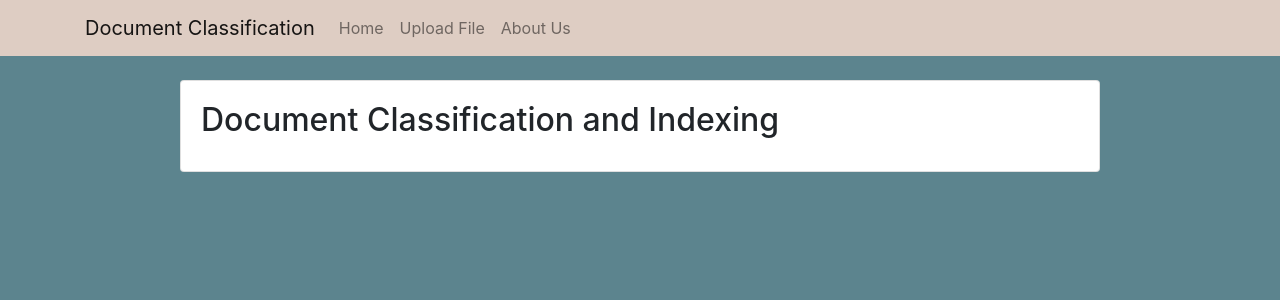
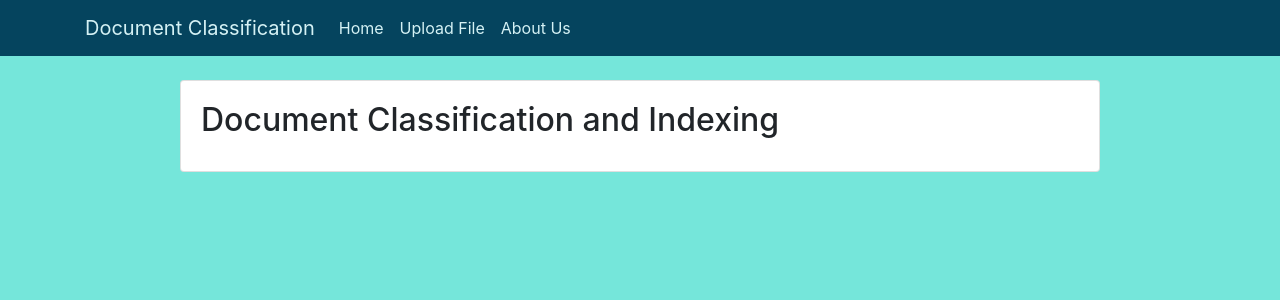
Before and after one commit to nsshah14/Document_Classification, a Django app: page / in a window 1280 px wide. Shown: the top 300 px of the page. Run offline with Django 3.2, Linux system fonts and the light colour scheme; parts of the project's set-up code (start-up, migrations or seed data) failed here and were passed over; some libraries are stand-ins or nearby versions.

Commit message:
colors changed

```diff
--- a/mysite/core/views.py
+++ b/mysite/core/views.py
@@ -23,7 +23,7 @@ def file_upload_view(request):
         #my_file=request.FILES.get('file')
         #Doc.objects.create(upload="myfile")
         files = request.FILES.getlist('file')
-        print(len(files))
+        print(files)
         return HttpResponse('')
     else:
         return JsonResponse({'post':'false'})
--- a/mysite/static/css/app.css
+++ b/mysite/static/css/app.css
@@ -1,9 +1,12 @@
-/*body {
-  background-color: #5c848e;
+body {
+  background-color: #75e6da ;
 }
 .navbar {
-  background-color: #decdc3;
-}*/
+  background-color: #05445e;
+}
+.navbar .container a, .navbar .container .navbar-collapse ul li a{
+  color: #d4f1f4;
+}
 
 .dz{
   border: dashed !important;
--- a/mysite/templates/base.html
+++ b/mysite/templates/base.html
@@ -8,8 +8,8 @@
   <link rel="stylesheet" type="text/css" href="{% static 'dropzone/dropzone.css' %}">
   <title>{% block title %}Document Classification{% endblock %}</title>
 </head>
-<body style="background-color: #5c848e">
-  <nav class="navbar navbar-expand-lg navbar-light mb-4" style="background-color: #decdc3;">
+<body>
+  <nav class="navbar navbar-expand-lg navbar-light mb-4">
     <div class="container">
       <a class="navbar-brand" href="{% url 'home' %}">Document Classification</a>
       <button class="navbar-toggler" type="button" data-toggle="collapse" data-target="#navbarSupportedContent" aria-controls="navbarSupportedContent" aria-expanded="false" aria-label="Toggle navigation">
```
